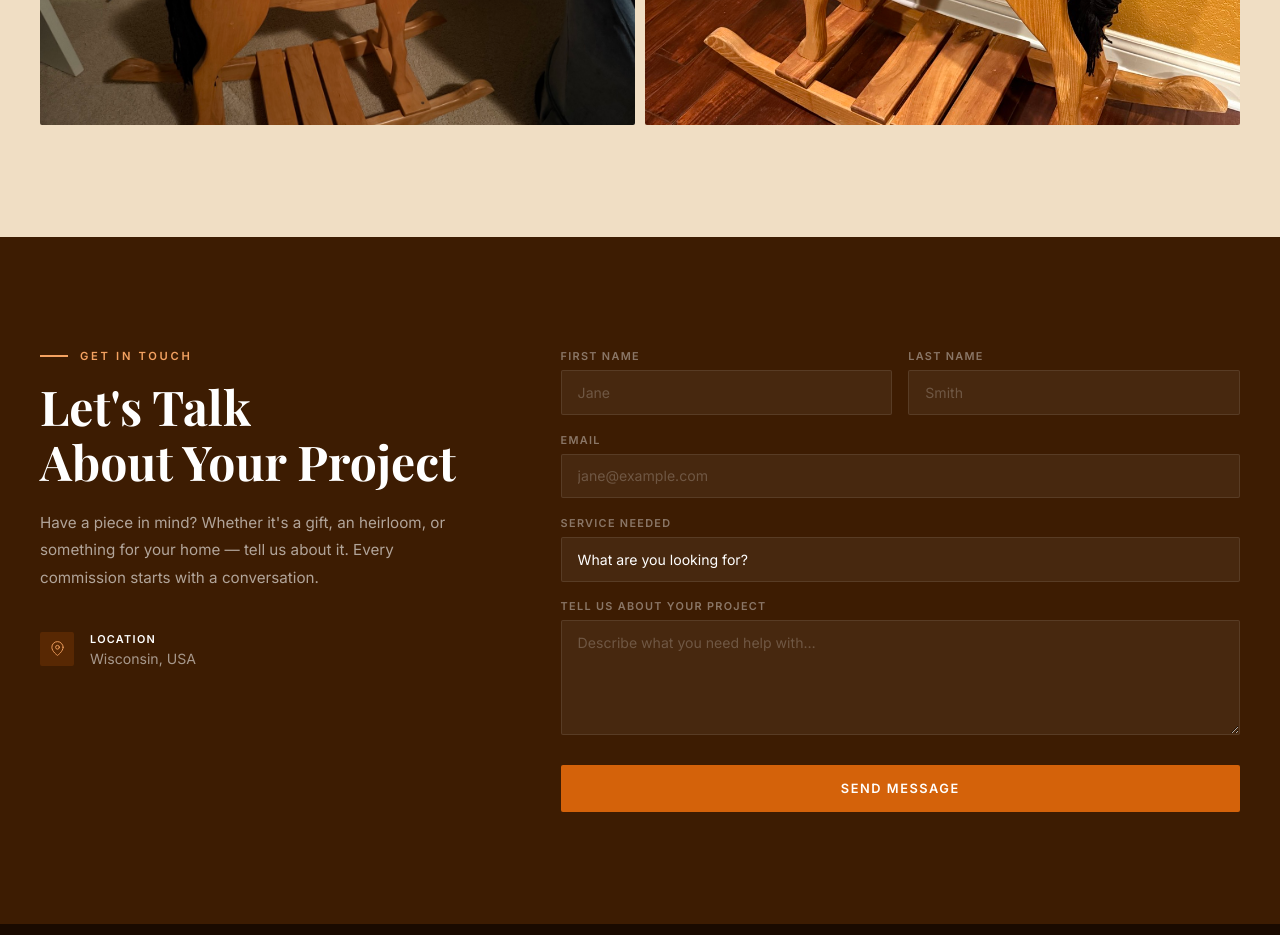
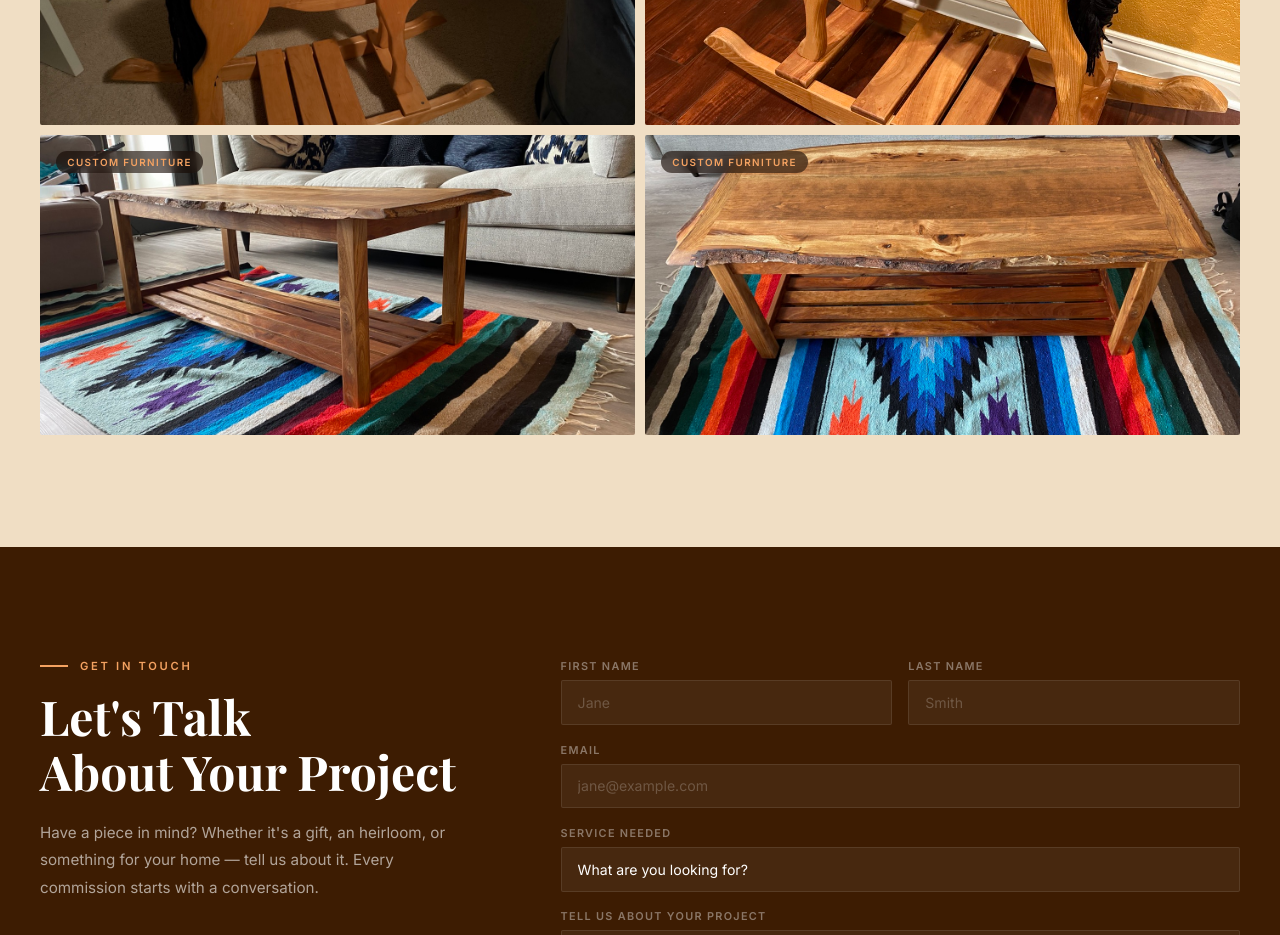
Before and after one commit to rocketsciencenerd/heinemannfarmsllc, a plain HTML site: page index.html in a window 1280 px wide. Shown: the part 5260-6195 px from the top of the page. Drawn offline with nearby package versions, Linux system fonts and the light colour scheme; a web font is replaced by a local one.

Commit message:
Add live-edge walnut coffee table to portfolio
Two angles of the same piece: room view and top-down detail showing the natural bark edge. Items 14 and 15, laid out 6+6.

```diff
--- a/index.html
+++ b/index.html
@@ -619,6 +619,8 @@
         .port-item:nth-child(11) { grid-column: span 4; }
         .port-item:nth-child(12) { grid-column: span 6; }
         .port-item:nth-child(13) { grid-column: span 6; }
+        .port-item:nth-child(14) { grid-column: span 6; }
+        .port-item:nth-child(15) { grid-column: span 6; }
 
         .port-inner {
             position: relative;
@@ -1435,6 +1437,32 @@
                 </div>
             </div>
 
+            <div class="port-item fade-up">
+                <div class="port-inner">
+                    <div class="port-bg">
+                        <img src="./images/IMG_1067.jpg" alt="Live-edge walnut coffee table with lower slatted shelf in living room">
+                    </div>
+                    <span class="port-label">Custom Furniture</span>
+                    <div class="port-overlay">
+                        <h4>Live-Edge Coffee Table</h4>
+                        <p>Natural walnut slab top with lower slatted shelf, hand-finished</p>
+                    </div>
+                </div>
+            </div>
+
+            <div class="port-item fade-up">
+                <div class="port-inner">
+                    <div class="port-bg">
+                        <img src="./images/IMG_1066.jpg" alt="Top view of live-edge walnut coffee table showing natural bark edge detail">
+                    </div>
+                    <span class="port-label">Custom Furniture</span>
+                    <div class="port-overlay">
+                        <h4>Live-Edge Table — Top Detail</h4>
+                        <p>Natural bark edge preserved; every slab one of a kind</p>
+                    </div>
+                </div>
+            </div>
+
         </div>
     </div>
 </section>
```
Also changed, not shown: images/IMG_1066.jpg (added), images/IMG_1067.jpg (added).
